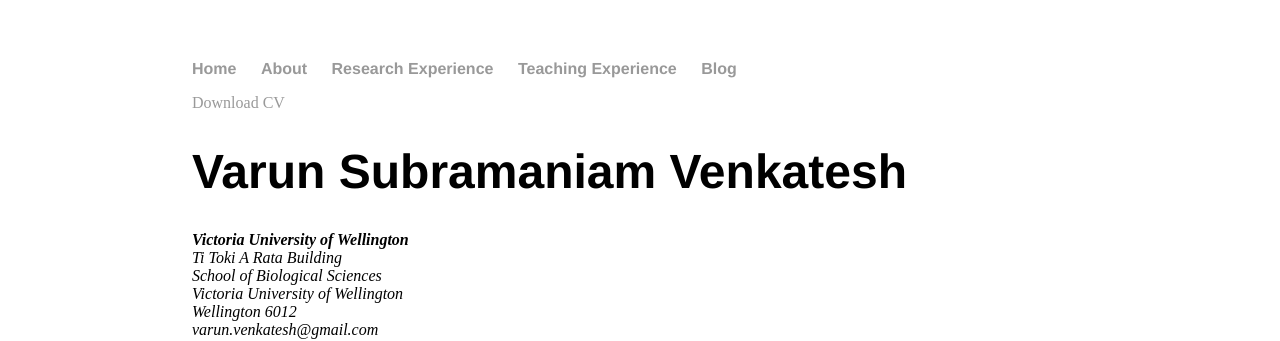
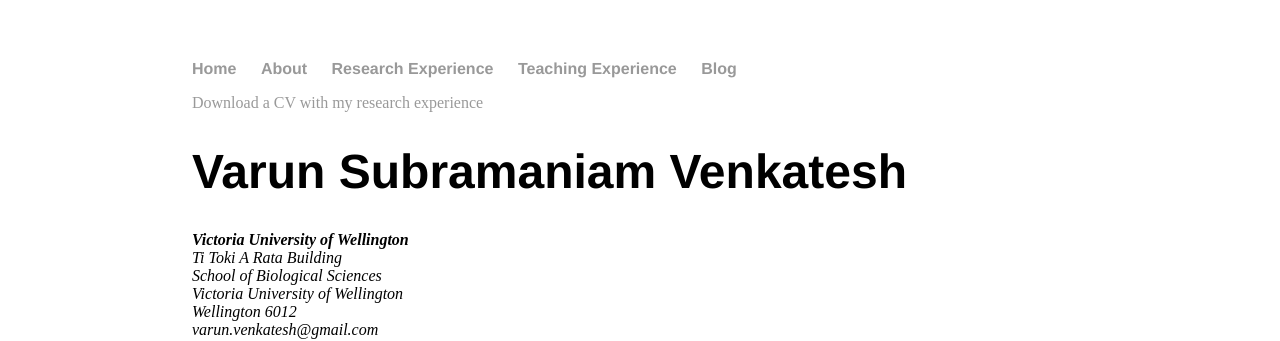
Before and after one commit to jcdwalle/VarunSVenkatesh.github.io, a Jekyll site: the page built from research experience/index.html, in a window 1280 px wide. Shown: the top 341 px of the page. Built offline with Jekyll 4.4.1, drawn with Linux system fonts in a browser that asks for light colours.

Commit message:
Update and rename cv/index.html to research experience/index.html

```diff
--- a/cv/index.html
+++ b/research experience/index.html
@@ -6,7 +6,7 @@
   <div class="cv">
 
 
-		<a href="#" class="download" title="Download CV as PDF">Download CV</a>
+		<a href="#" class="download" title="Download CV as PDF">Download a CV with my research experience</a>
 					<h1>Varun Subramaniam Venkatesh</h1>
 					<address>
 					<strong>Victoria University of Wellington</strong><br>
```
